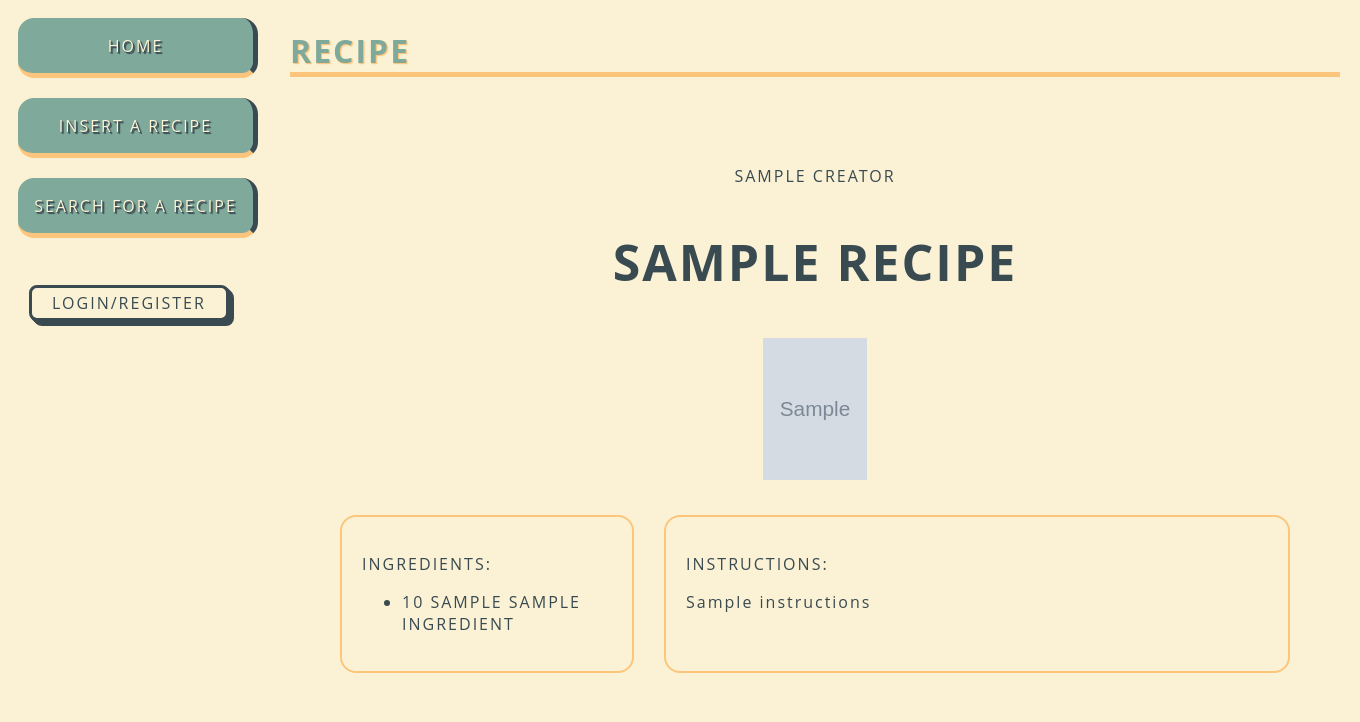
After one commit to hexueer/Recipe-Matching-Database, a Flask app: template templates/recipe.html in a window 1360 px wide. The commit adds this page. Shown: the top 722 px of the page. Run offline with Flask 2, Linux system fonts and the light colour scheme; the template is opened without the code that fills it: most values are stand-ins (such as "Sample title", 1, 10 or a date in 2020); grey boxes marked "Sample" are stand-in pictures.

Commit message:
add details page for recipes

```diff
--- a/app.py
+++ b/app.py
@@ -109,6 +109,29 @@ def update(rid):
 def search():
     return render_template('search.html')
 
+def recipe_lookup(conn, rid):
+    curs = dbi.dict_cursor(conn)
+    curs.execute('''select * from recipe where rid = %s''', [rid])
+    #NEED TO HANDLE CASE IF RECIPE DOES NOT EXIST
+    recipe = curs.fetchall()[0]
+    curs.execute('''select user.name from user join recipe where recipe.rid = %s''', [rid])
+    user_name = curs.fetchall()[0]
+    #get ingredients with name, amount and measurement_unit
+    curs.execute('''select ingredient.name, uses.amount, uses.measurement_unit from ingredient left join uses using (iid) where iid = ANY (select iid from uses inner join recipe where recipe.rid = 1)''')
+    ingredients = curs.fetchall()
+    return (recipe, user_name, ingredients)
+
+# @app.route('/recipe/<int:recipe_id>')
+@app.route('/recipe/<int:recipe_id>')
+def recipe(recipe_id):
+    conn = dbi.connect()
+    try:
+        recipe, creator, ingredients = recipe_lookup(conn, recipe_id)
+    except:
+        return render_template('error.html')
+    # tags = recipe.tag.split(",")
+    return render_template('recipe.html', recipe = recipe, creator = creator, ingredients = ingredients)
+
 @app.route('/login/', methods=['GET', 'POST'])
 def login():
     # render login/register page first
@@ -202,7 +225,7 @@ def logout():
 @app.before_first_request
 def init_db():
     dbi.cache_cnf()
-    db_to_use = 'ac5_db'
+    db_to_use = 'cw1_db'
     dbi.use(db_to_use)
     print('will connect to {}'.format(db_to_use))
 
--- a/static/style.css
+++ b/static/style.css
@@ -299,3 +299,46 @@ textarea {
     color : #a86123;
     margin-left: 3em;
 }
+
+/* Cherie's CSS */
+.recipe-detail {
+    /*outline-style: solid;
+    outline-color: var( --color-header);*/
+    width: 950px;
+    padding: 50px;
+    overflow-wrap: break-word;
+}
+
+h2 {
+    font-weight: bold;
+    font-size: 50px;
+}
+
+#recipe-image {
+    padding-bottom: 30px;
+}
+
+.description {
+    display: flex;
+}
+
+.instructions {
+    padding: 20px;
+    flex: 1;
+    border: 2px solid var(--color-focus);
+    border-radius: 1em;
+    text-align: left;
+    margin-left: 30px;
+}
+
+.ingredients {
+    padding: 20px;
+    width: 250px;
+    border: 2px solid var(--color-focus);
+    border-radius: 1em;
+    text-align: left;
+}
+
+#inst {
+    text-transform: none;
+}
--- /dev/null
+++ b/templates/recipe.html
@@ -0,0 +1,46 @@
+{% extends "base.html" %}
+
+{% block main_content %}
+<h1>Recipe</h1>
+<div class = "recipe-detail">
+    <div class = container>
+        <div class= "row">
+            <div class = "col-2"></div>
+            <div class = "col-8">
+                <p>{{creator.name}}</p>
+                <h2>{{recipe.title}}</h2>
+                <img id = "recipe-image" src= {{recipe.image_path}} alt="Recipe Image Was Not Found" width="104" height="142">
+                <div class = "description">
+                    <div class = "ingredients">
+                            <p>Ingredients:</p>
+                            <ul>
+                                {% for ingredient in ingredients %}
+                                <li>{{ingredient.amount}} {{ingredient.measurement_unit}} {{ingredient.name}}</li>
+                                {% endfor %}
+                            </ul>
+                    </div>
+                    <div class = "instructions">
+                        <p>Instructions:</p>
+                        <p id = "inst">{{recipe.instructions}}</p>
+                    </div>
+                    <!-- <div class = "tags">
+                        <p>Tags: </p>
+                        <p id = "inst">{{recipe.tag}}</p>
+                        <ul>
+                            {% for tag in recipe.tag %}
+                            <li>{{tag}}</li>
+                            {% endfor %}
+                        </ul>
+                    </div> -->
+                </div>
+                <!-- <div class = "dates">
+                    <p>Date Posted: </p>
+                    <p>Latest Update: </p>
+                </div> -->
+            </div>
+        </div>
+    </div>
+</div>
+
+
+{% endblock %}
```
Also changed, not shown: templates/error.html (added, +7 -0 lines).
